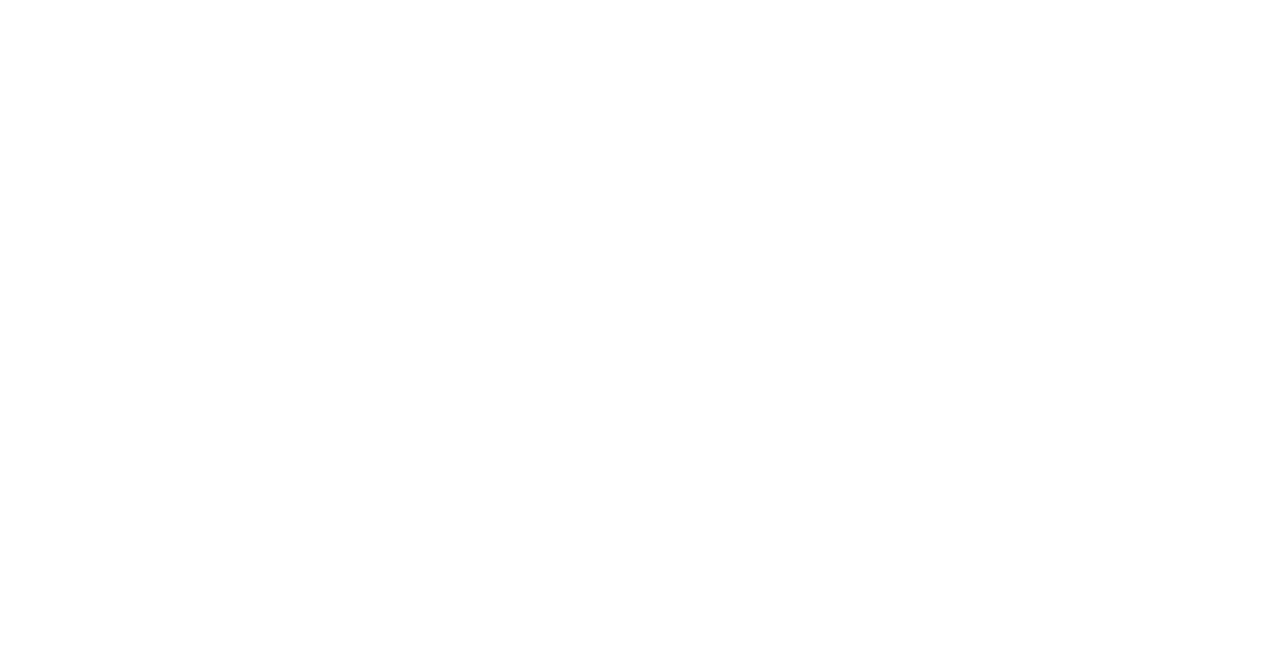
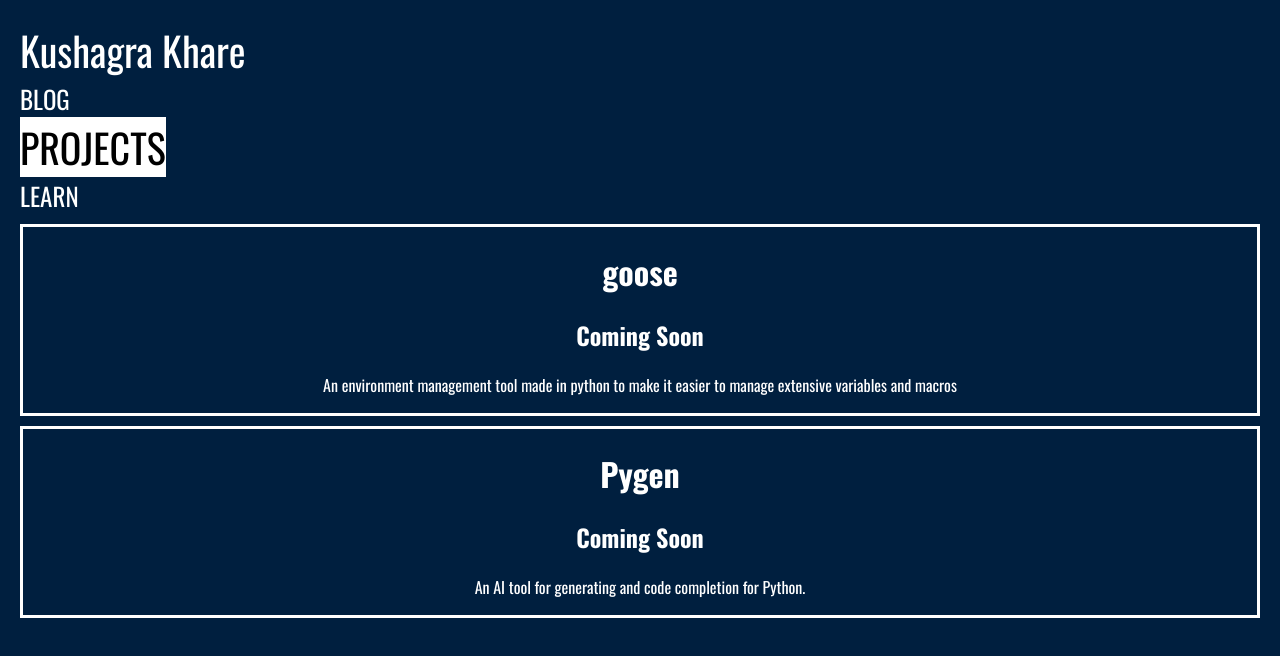
Before and after one commit to KushagraKha/KushagraKha.github.io, a plain HTML site: page projects.html in a window 1280 px wide. Drawn offline with nearby package versions, Linux system fonts and the light colour scheme.

Commit message:
Added the structure for all the pages

```diff
--- a/projects.html
+++ b/projects.html
@@ -0,0 +1,51 @@
+<!DOCTYPE html>
+<html lang="en">
+<head>
+    <link rel="stylesheet" href="stylesheet/styles.css">
+    <link rel="preconnect" href="https://fonts.googleapis.com">
+    <link rel="preconnect" href="https://fonts.gstatic.com" crossorigin>
+    <link href="https://fonts.googleapis.com/css2?family=Oswald:wght@200..700&display=swap" rel="stylesheet">
+    <meta charset="UTF-8">
+    <meta name="viewport" content="width=device-width, initial-scale=1.0">
+    <title>Kushagra Khare</title>
+    <style>
+        #project-text{
+            background-color: white;
+            color: black;
+            font-size: 40px;
+        }
+    </style>
+</head>
+<body>
+    <ul class="navbar-home">
+        <li>
+            <a href=index.html id="head-text">Kushagra Khare</a>
+        </li>
+        <li>
+            <a href=blog.html id="blog-text" class="main-text">BLOG</a>
+        </li>
+        <li>
+            <a id="project-text" class="main-text">PROJECTS</a>
+        </li>
+        <li>
+            <a href="learn.html" id="learn-text" class="main-text">LEARN</a>
+        </li>
+    </ul>
+    <div>
+        <h1>goose</h1>
+        <h2>Coming Soon</h2>
+        <p>
+            An environment management tool made in python to make it easier to
+            manage extensive variables and macros
+        </p>
+    </div>
+    <div>
+        <h1>Pygen</h1>
+        <h2>Coming Soon</h2>
+        <p>
+            An AI tool for generating and code completion for Python.
+        </p>
+    </div>
+    <script src="scripts/script.js"></script>
+</body>
+</html>
--- a/stylesheet/styles.css
+++ b/stylesheet/styles.css
@@ -1,26 +1,63 @@
 body {
     margin: 0;
-    font-family: Arial, sans-serif;
+    font-family: 'Oswald', sans-serif;
     background-color: #001f3f; /* Deep blue color */
     color: white;
     display: flex;
+    flex-direction: column;
     height: 100vh;
     padding: 20px;
+    gap: 10px;
 }
 
 ul {
     list-style-type: none;
     margin: 0;
     padding: 0;
+    padding-right: 5%;
+}
+
+a {
+    text-decoration: none;
+    color: inherit;
+}
+
+div {
+    padding-left: 5%;
+    padding-right: 5%;
+    text-align: center;
+    border-style: solid;
 }
 
 .main-text {
     text-align: left;
-    font-family: 'Oswald', sans-serif;
     font-size: 25px;
+    background-color: transparent;
+    transition: background-color 0.3s, color 0.3s, font-size 0.3s; /* Add transitions for smooth animation */
+}
+
+.main-text:hover, .main-text:focus {
+    background-color: white;
+    color: black;
+    font-size: 40px; /* Hover effect for main-text */
+}
+
+.main-text:focus {
+    outline: none; /* Remove focus outline */
 }
 
 #head-text {
-    font-family: 'Oswald', sans-serif;
-    font-size: 50px;
+    font-size: 40px;
+    background-color: transparent;
+    transition: background-color 0.3s, color 0.3s, font-size 0.3s; /* Add transitions for smooth animation */
 }
+
+#head-text:hover, #head-text:focus {
+    background-color: white;
+    color: black;
+    font-size: 50px; /* Hover effect for head-text */
+}
+
+#head-text:focus {
+    outline: none; /* Remove focus outline */
+}
```
Also changed, not shown: blog.html (+41 -0 lines), index.html (+10 -3 lines), learn.html (+41 -0 lines), scripts/script.js (deleted, +0 -18 lines).
